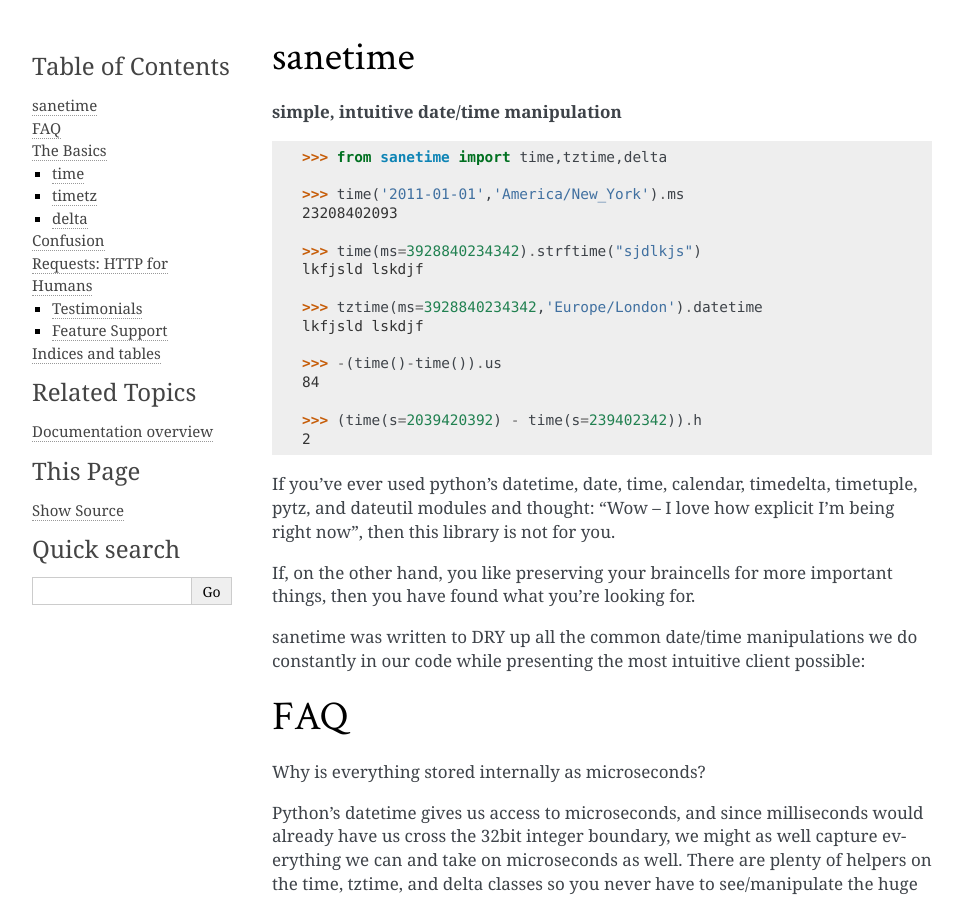
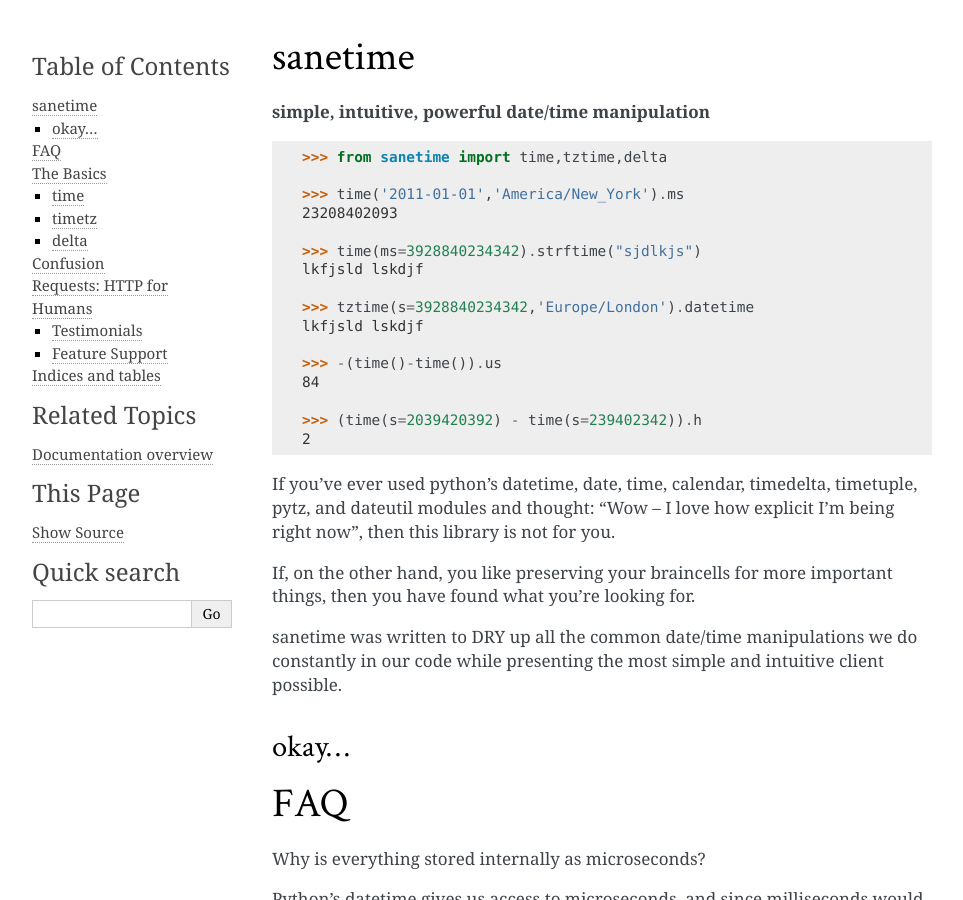
Before and after one commit to HubSpot/sanetime, a Sphinx documentation site: the page built from docs/index.rst, in a window 1280 px wide and 900 px high. Shown: the whole window, without its empty margins (148-1111 px from the left). Built offline with Sphinx 7.4.7, drawn with Linux system fonts in a browser that asks for light colours; pages that are not in the unit, such as notebooks, are missing from menus.

Commit message:
tweaking more documentation

```diff
--- a/docs/index.rst
+++ b/docs/index.rst
@@ -1,7 +1,7 @@
 sanetime
 ========
 
-**simple, intuitive date/time manipulation**
+**simple, intuitive, powerful date/time manipulation**
 
 ::
 
@@ -13,7 +13,7 @@
     >>> time(ms=3928840234342).strftime("sjdlkjs")
     lkfjsld lskdjf
 
-    >>> tztime(ms=3928840234342,'Europe/London').datetime
+    >>> tztime(s=3928840234342,'Europe/London').datetime
     lkfjsld lskdjf
 
     >>> -(time()-time()).us
@@ -26,7 +26,11 @@
 
 If, on the other hand, you like preserving your braincells for more important things, then you have found what you're looking for.
 
-sanetime was written to DRY up all the common date/time manipulations we do constantly in our code while presenting the most intuitive client possible:
+sanetime was written to DRY up all the common date/time manipulations we do constantly in our code while presenting the most simple and intuitive client possible.
+
+
+okay...
+----------
 
 
 
```
